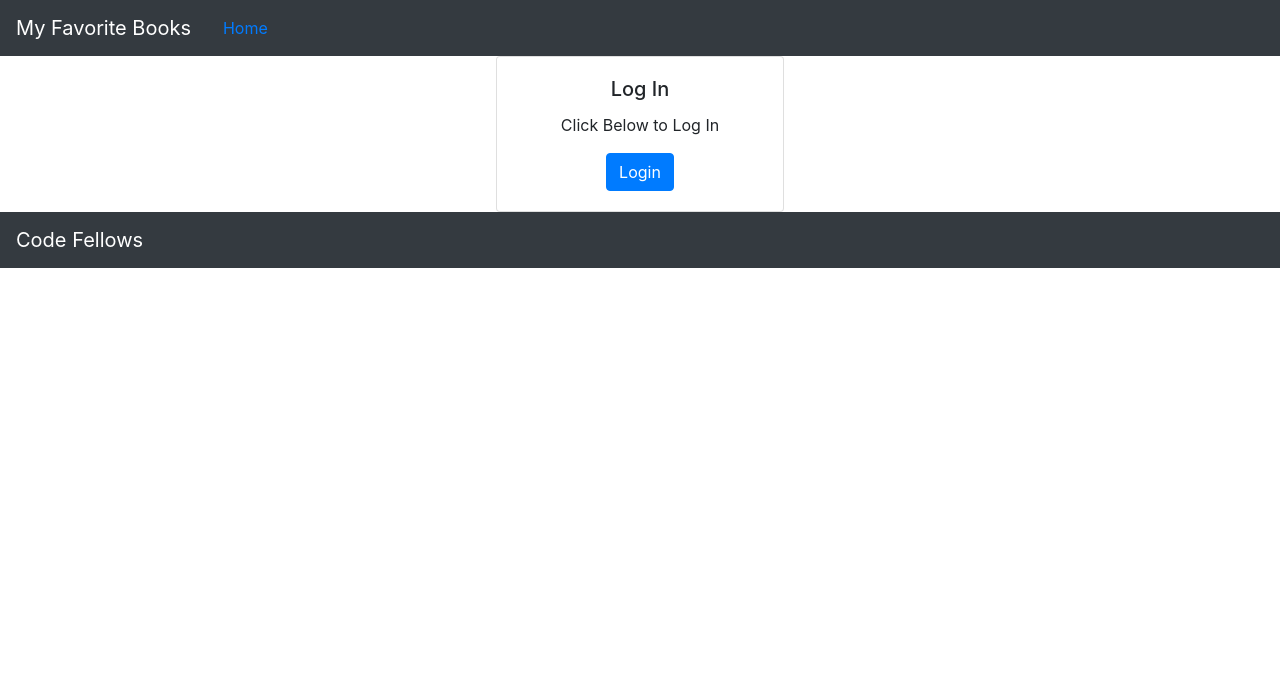
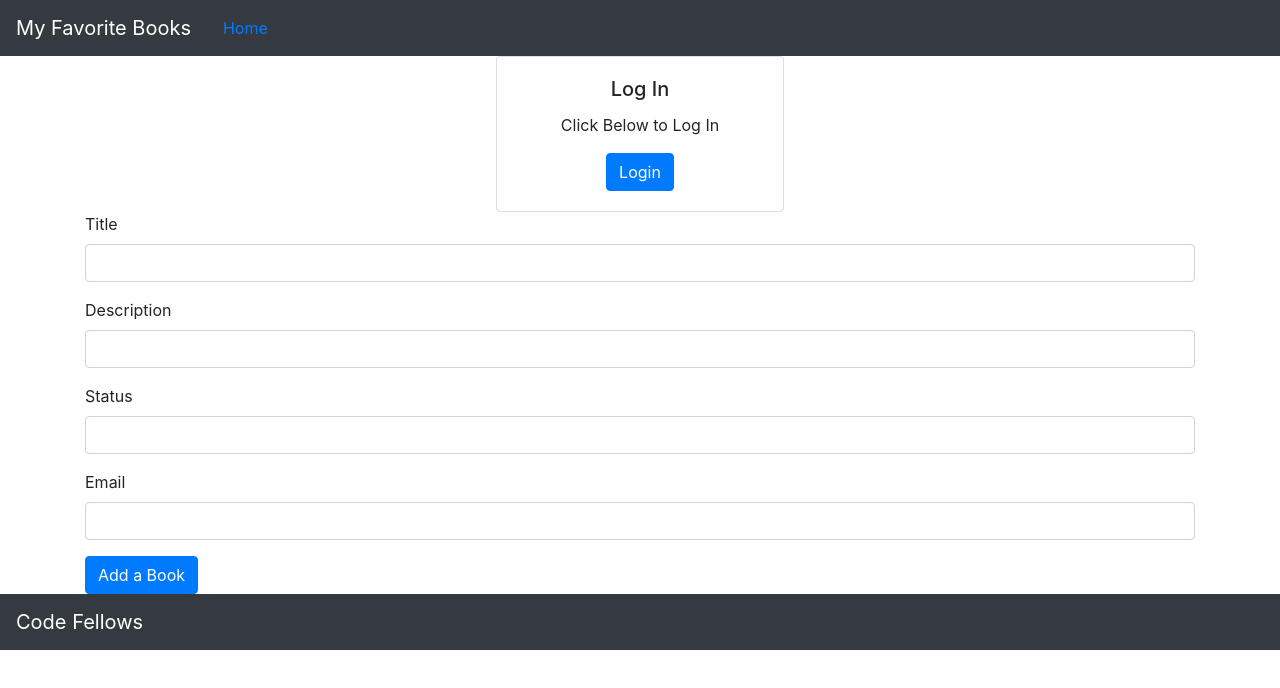
Before and after one commit to raechanel/can-of-books-frontend, a React (Create React App) app: page / in a window 1280 px wide. Shown: the top 688 px of the page. Built offline with nearby package versions, Linux system fonts and the light colour scheme.

Commit message:
added form

```diff
--- a/public/index.html
+++ b/public/index.html
@@ -24,7 +24,7 @@
       work correctly both with client-side routing and a non-root public URL.
       Learn how to configure a non-root public URL by running `npm run build`.
     -->
-    <title>React App</title>
+    <title>Can of Books</title>
   </head>
   <body>
     <noscript>You need to enable JavaScript to run this app.</noscript>
--- a/src/App.js
+++ b/src/App.js
@@ -10,6 +10,9 @@ import {
 import BestBooks from './BestBooks';
 import Profile from './Profile';
 import Login from './Login';
+import { Form , Button, Container } from 'react-bootstrap';
+
+import axios from 'axios';
 
 class App extends React.Component {
 
@@ -32,6 +35,21 @@ class App extends React.Component {
     })
   }
 
+  handleBookSubmit = (e) => {
+    e.preventDefault();
+    let newBook = {
+      title: e.target.title.value,
+      description: e.target.description.value,
+      status: e.target.status.value,
+      email: e.target.email.value
+    }
+    console.log(newBook);
+  }
+
+  makeBook = async (newBook) => {
+    let bookResult = await axios.post();
+  }
+
   render() {
     return (
       <>
@@ -39,14 +57,41 @@ class App extends React.Component {
           <Header user={this.state.user} onLogout={this.logoutHandler} />
           <Switch>
             <Route exact path="/">
-              {/* TODO: if the user is logged in, render the `BestBooks` component, if they are not, render the `Login` component */}
               {this.state.user ? <BestBooks /> : <Login onLogin={this.loginHandler}/>}
             </Route>
             <Route exactPath="/profile">
               <Profile user={this.state.user}/>
             </Route>
-            {/* TODO: add a route with a path of '/profile' that renders a `Profile` component */}
           </Switch>
+          <Container>
+            <Form onSubmit={this.handleBookSubmit}>
+              <Form.Group controlId = "title">
+                <Form.Label>
+                  Title
+                </Form.Label>
+                <Form.Control type="text" />
+              </Form.Group>
+              <Form.Group controlId = "description">
+                <Form.Label>
+                  Description
+                </Form.Label>
+                <Form.Control type="text" />
+              </Form.Group>
+              <Form.Group controlId = "status">
+                <Form.Label>
+                  Status
+                </Form.Label>
+                <Form.Control type="text" />
+              </Form.Group>
+              <Form.Group controlId = "email">
+                <Form.Label>
+                  Email
+                </Form.Label>
+                <Form.Control type="text" />
+              </Form.Group>
+              <Button type="submit">Add a Book</Button>
+            </Form>
+          </Container>
           <Footer />
         </Router>
       </>
```
